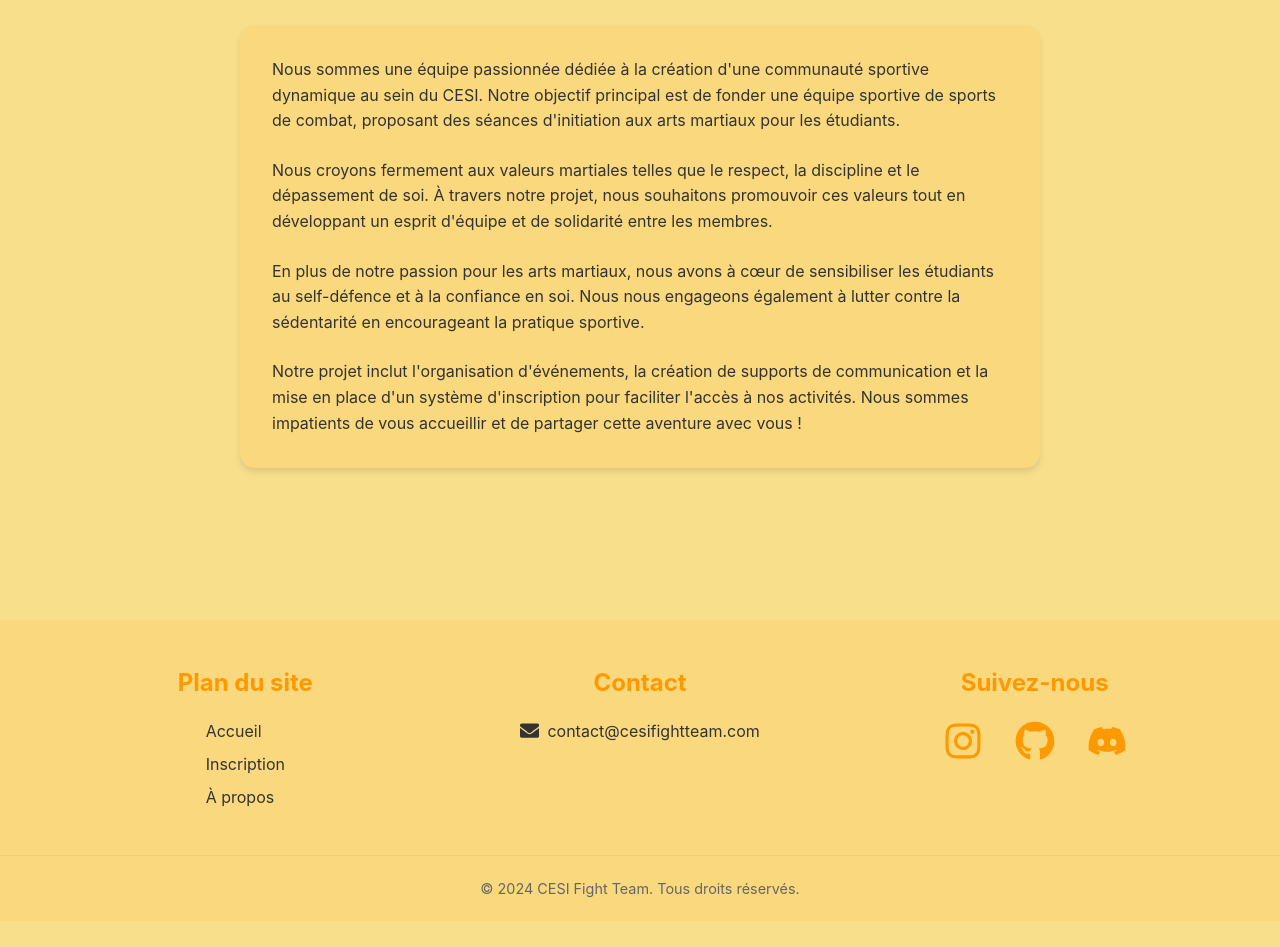
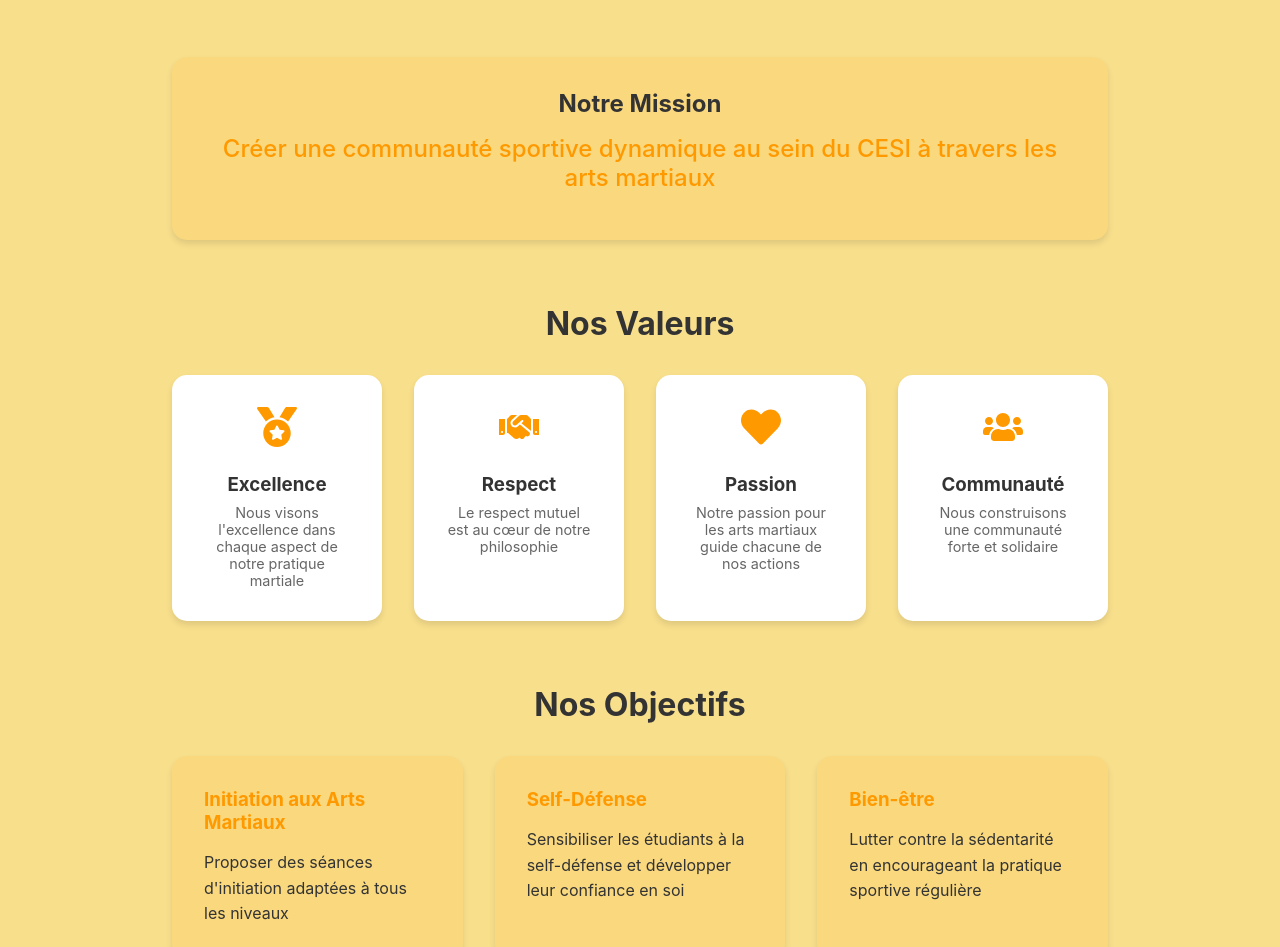
Before and after one commit to Luis06000/Fight-team, a React (Create React App) app: page /a-propos in a window 1280 px wide. Shown: the part 180-1127 px from the top of the page. Before the commit the page ends 1101 px from the top, so only its background shows below. Built offline with nearby package versions, Linux system fonts and the light colour scheme.

Commit message:
[~] about page

```diff
--- a/src/pages/About/About.css
+++ b/src/pages/About/About.css
@@ -3,22 +3,116 @@
 }
 
 .about-content {
-  max-width: 800px;
+  max-width: 1000px;
   margin: 2rem auto;
+  padding: 2rem;
+}
+
+.mission-section {
+  text-align: center;
+  margin-bottom: 4rem;
   padding: 2rem;
   background: rgba(255, 153, 0, 0.1);
   border-radius: 15px;
   box-shadow: 0 4px 6px rgba(0, 0, 0, 0.1);
 }
 
-.about-content p {
-  margin-bottom: 1.5rem;
-  line-height: 1.6;
-  color: #333;
+.highlight-text {
+  font-size: 1.5rem;
+  color: #ff9900;
+  font-weight: 500;
+  margin: 1rem 0;
 }
 
-.about-content p:last-child {
-  margin-bottom: 0;
+.values-section {
+  margin-bottom: 4rem;
+}
+
+.values-section h2,
+.objectives-section h2,
+.join-section h2 {
+  text-align: center;
+  color: #333;
+  margin-bottom: 2rem;
+  font-size: 2rem;
+}
+
+.values-grid {
+  display: grid;
+  grid-template-columns: repeat(4, 1fr);
+  gap: 2rem;
+  margin-top: 2rem;
+}
+
+.value-card {
+  text-align: center;
+  padding: 2rem;
+  background: white;
+  border-radius: 15px;
+  box-shadow: 0 4px 6px rgba(0, 0, 0, 0.1);
+  transition: transform 0.3s ease;
+}
+
+.value-card:hover {
+  transform: translateY(-5px);
+}
+
+.value-icon {
+  font-size: 2.5rem;
+  color: #ff9900;
+  margin-bottom: 1rem;
+}
+
+.value-card h3 {
+  color: #333;
+  margin-bottom: 0.5rem;
+}
+
+.value-card p {
+  color: #666;
+  font-size: 0.9rem;
+}
+
+.objectives-section {
+  margin-bottom: 4rem;
+}
+
+.objectives-list {
+  display: grid;
+  grid-template-columns: repeat(3, 1fr);
+  gap: 2rem;
+}
+
+.objective-item {
+  padding: 2rem;
+  background: rgba(255, 153, 0, 0.1);
+  border-radius: 15px;
+  box-shadow: 0 4px 6px rgba(0, 0, 0, 0.1);
+}
+
+.objective-item h3 {
+  color: #ff9900;
+  margin-bottom: 1rem;
+}
+
+.objective-item p {
+  color: #333;
+  line-height: 1.6;
+}
+
+.join-section {
+  text-align: center;
+  padding: 3rem;
+  background: linear-gradient(135deg, rgba(255, 153, 0, 0.1) 0%, rgba(255, 153, 0, 0.2) 100%);
+  border-radius: 15px;
+  box-shadow: 0 4px 6px rgba(0, 0, 0, 0.1);
+}
+
+.join-section p {
+  max-width: 800px;
+  margin: 0 auto;
+  line-height: 1.8;
+  color: #333;
 }
 
 @media screen and (max-width: 768px) {
@@ -27,12 +121,33 @@
   }
 
   .about-content {
-    padding: 1.5rem;
-    margin: 1rem auto;
+    padding: 1rem;
   }
 
-  .about-content p {
-    font-size: 0.9rem;
-    margin-bottom: 1rem;
+  .values-grid {
+    grid-template-columns: repeat(2, 1fr);
+  }
+
+  .objectives-list {
+    grid-template-columns: 1fr;
+  }
+
+  .highlight-text {
+    font-size: 1.2rem;
+  }
+
+  .value-card,
+  .objective-item {
+    padding: 1.5rem;
+  }
+
+  .join-section {
+    padding: 2rem;
   }
 }
+
+@media screen and (max-width: 480px) {
+  .values-grid {
+    grid-template-columns: 1fr;
+  }
+}
--- a/src/pages/About/About.jsx
+++ b/src/pages/About/About.jsx
@@ -1,29 +1,83 @@
 import React from 'react';
+import { FaMedal, FaHandshake, FaHeart, FaUsers } from 'react-icons/fa';
 import PageTitle from '../../components/common/PageTitle/PageTitle';
 import './About.css';
 
 const About = () => {
+    const values = [
+        {
+            icon: <FaMedal />,
+            title: "Excellence",
+            description: "Nous visons l'excellence dans chaque aspect de notre pratique martiale"
+        },
+        {
+            icon: <FaHandshake />,
+            title: "Respect",
+            description: "Le respect mutuel est au cœur de notre philosophie"
+        },
+        {
+            icon: <FaHeart />,
+            title: "Passion",
+            description: "Notre passion pour les arts martiaux guide chacune de nos actions"
+        },
+        {
+            icon: <FaUsers />,
+            title: "Communauté",
+            description: "Nous construisons une communauté forte et solidaire"
+        }
+    ];
+
     return (
         <div className="about-page">
             <PageTitle title="À propos" emoji="ℹ️" />
 
             <div className="about-content">
-                <p>
-                    Nous sommes une équipe passionnée dédiée à la création d'une communauté sportive dynamique au sein du CESI.
-                    Notre objectif principal est de fonder une équipe sportive de sports de combat, proposant des séances d'initiation aux arts martiaux pour les étudiants.
-                </p>
-                <p>
-                    Nous croyons fermement aux valeurs martiales telles que le respect, la discipline et le dépassement de soi.
-                    À travers notre projet, nous souhaitons promouvoir ces valeurs tout en développant un esprit d'équipe et de solidarité entre les membres.
-                </p>
-                <p>
-                    En plus de notre passion pour les arts martiaux, nous avons à cœur de sensibiliser les étudiants au self-défence et à la confiance en soi.
-                    Nous nous engageons également à lutter contre la sédentarité en encourageant la pratique sportive.
-                </p>
-                <p>
-                    Notre projet inclut l'organisation d'événements, la création de supports de communication et la mise en place d'un système d'inscription pour faciliter l'accès à nos activités.
-                    Nous sommes impatients de vous accueillir et de partager cette aventure avec vous !
-                </p>
+                <div className="mission-section">
+                    <h2>Notre Mission</h2>
+                    <p className="highlight-text">
+                        Créer une communauté sportive dynamique au sein du CESI à travers les arts martiaux
+                    </p>
+                </div>
+
+                <div className="values-section">
+                    <h2>Nos Valeurs</h2>
+                    <div className="values-grid">
+                        {values.map((value, index) => (
+                            <div key={index} className="value-card">
+                                <div className="value-icon">{value.icon}</div>
+                                <h3>{value.title}</h3>
+                                <p>{value.description}</p>
+                            </div>
+                        ))}
+                    </div>
+                </div>
+
+                <div className="objectives-section">
+                    <h2>Nos Objectifs</h2>
+                    <div className="objectives-list">
+                        <div className="objective-item">
+                            <h3>Initiation aux Arts Martiaux</h3>
+                            <p>Proposer des séances d'initiation adaptées à tous les niveaux</p>
+                        </div>
+                        <div className="objective-item">
+                            <h3>Self-Défense</h3>
+                            <p>Sensibiliser les étudiants à la self-défense et développer leur confiance en soi</p>
+                        </div>
+                        <div className="objective-item">
+                            <h3>Bien-être</h3>
+                            <p>Lutter contre la sédentarité en encourageant la pratique sportive régulière</p>
+                        </div>
+                    </div>
+                </div>
+
+                <div className="join-section">
+                    <h2>Rejoignez l'Aventure</h2>
+                    <p>
+                        Notre projet inclut l'organisation d'événements, la création de supports de communication
+                        et la mise en place d'un système d'inscription pour faciliter l'accès à nos activités.
+                        Nous sommes impatients de vous accueillir et de partager cette aventure avec vous !
+                    </p>
+                </div>
             </div>
         </div>
     );
```
